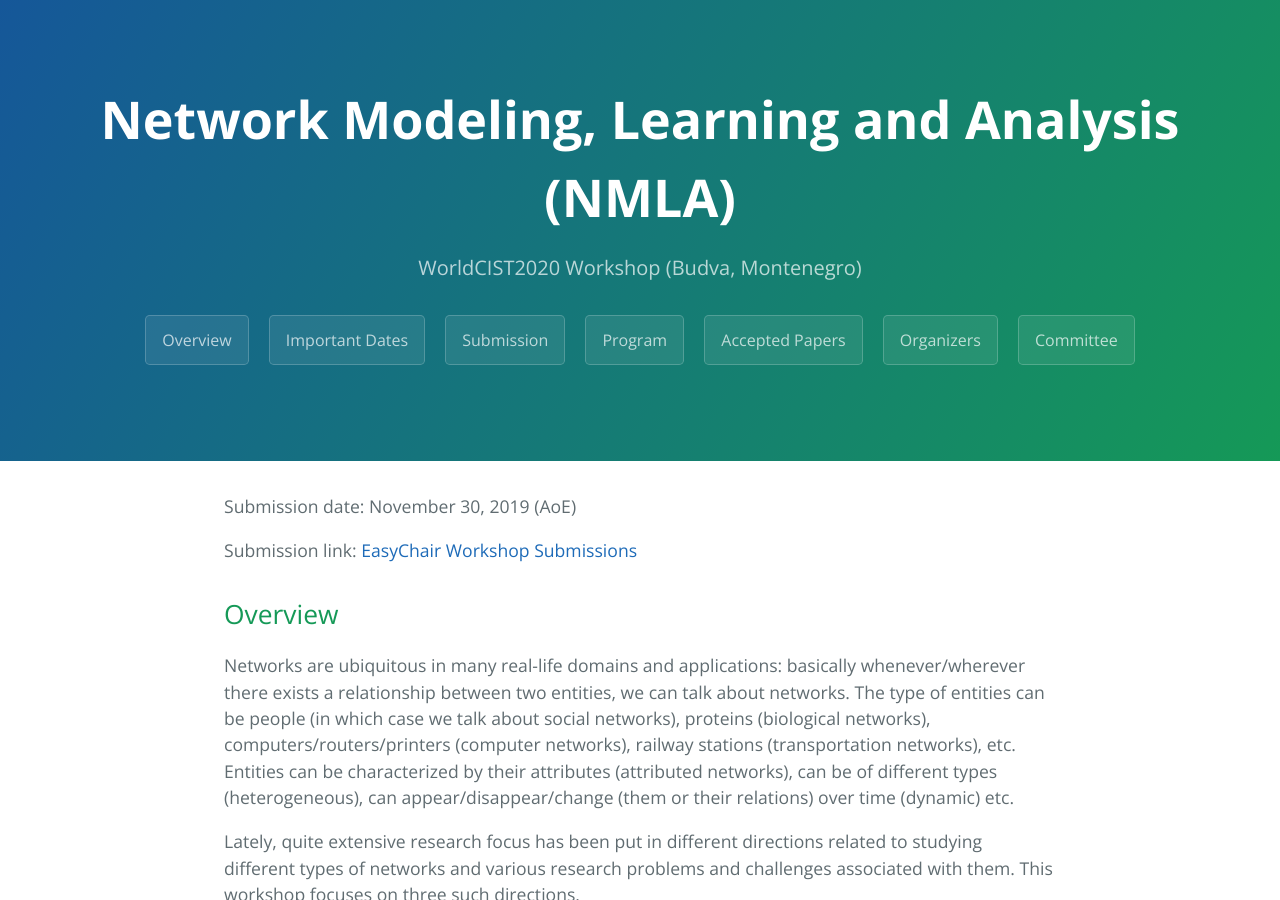
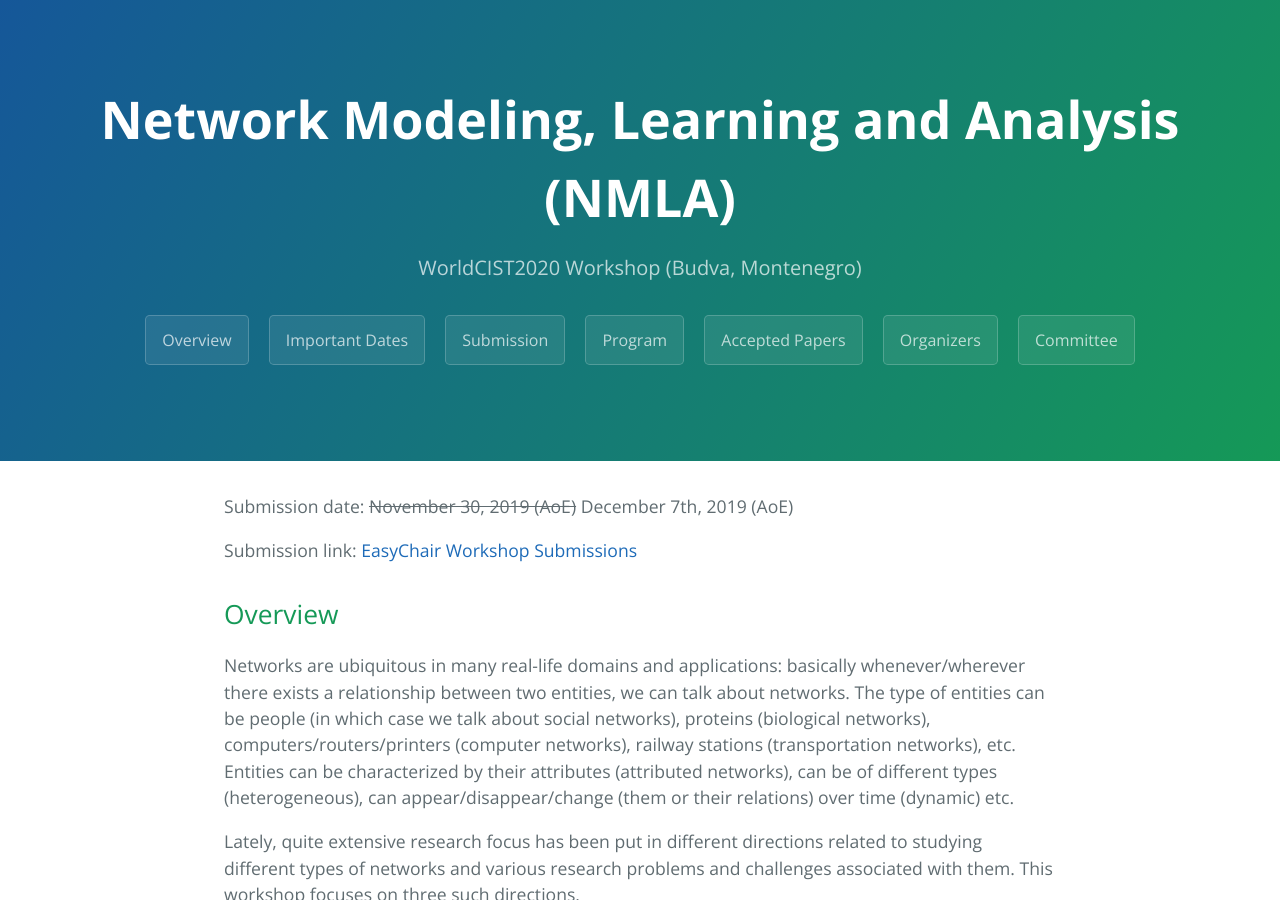
Before and after one commit to NMLA-WorldCIST/NMLA-WorldCIST.github.io, a Jekyll site: the page built from index.md, in a window 1280 px wide and 900 px high. Built offline with Jekyll 4.4.1, drawn with Linux system fonts in a browser that asks for light colours; some of the changed text lies outside the part shown.

Commit message:
Update index.md
Deadline extension..

```diff
--- a/index.md
+++ b/index.md
@@ -9,7 +9,7 @@ Text can be **bold**, _italic_, or ~~strikethrough~~.
 
 -->
 
-Submission date: November 30, 2019 (AoE)
+Submission date: ~~November 30, 2019 (AoE)~~ December 7th, 2019 (AoE)
 
 Submission link: [EasyChair Workshop Submissions](https://easychair.org/conferences/?conf=worldcistworkshops2020)
 
@@ -65,7 +65,7 @@ _List of topics (not exclusive)_:
 
 ## <a name="Important Dates"></a> Important Dates
 
-Submission: November 30, 2019
+Submission: ~~November 30, 2019~~ December 7th, 2019 (AoE)
 
 Notification: December 29, 2019
 
```
Also changed, not shown: other parts of index.md (+1 -1 lines).
